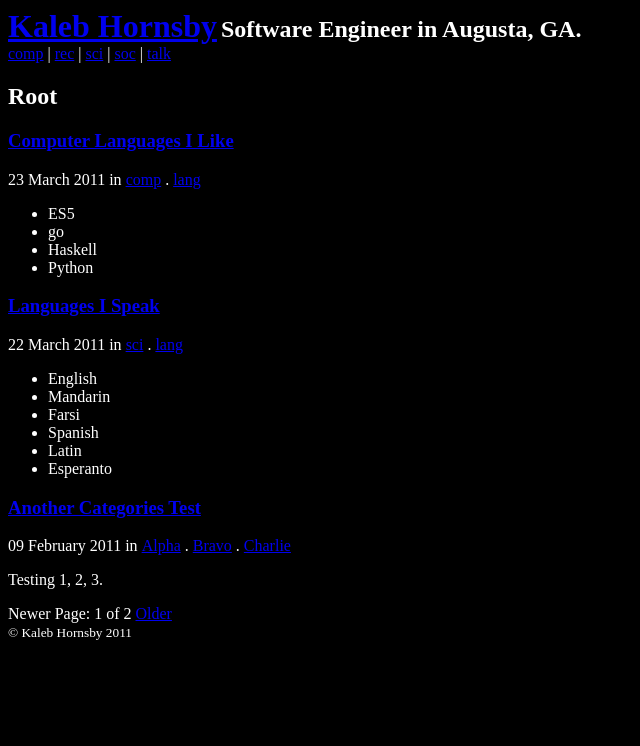
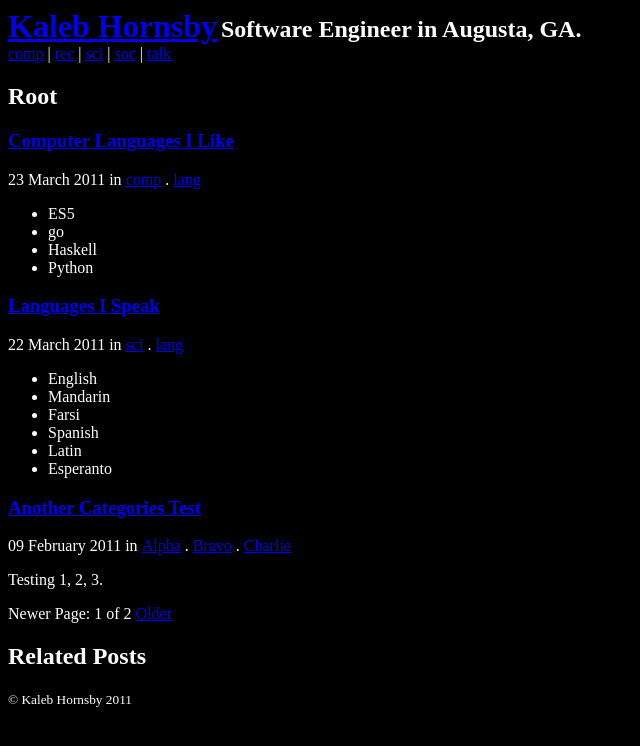
Before and after one commit to kaleb/kaleb.github.com, a Jekyll site: the page built from index.html, in a window 1280 px wide. Shown: the top 746 px of the page, without its empty margins (0-640 px from the left). Built offline with Jekyll 4.4.1, drawn with Linux system fonts in a browser that asks for light colours; the list of posts is cut into pages by our own code.

Commit message:
Edited _includes/body_footer.html via GitHub

```diff
--- a/_includes/body_footer.html
+++ b/_includes/body_footer.html
@@ -1,11 +1,9 @@
 <footer>
-  {% if site.relate_posts %}
   <h2>Related Posts</h2>
   <ul>
   {% for post in site.related_posts %}
     <li><a href={{ post.url }}>{{ post.title }}</a>
   {% endfor %}
   </ul>
-  {% endif %}
   <div><small>© {{ site.author }} 2011</small></div>
 </footer>
```
